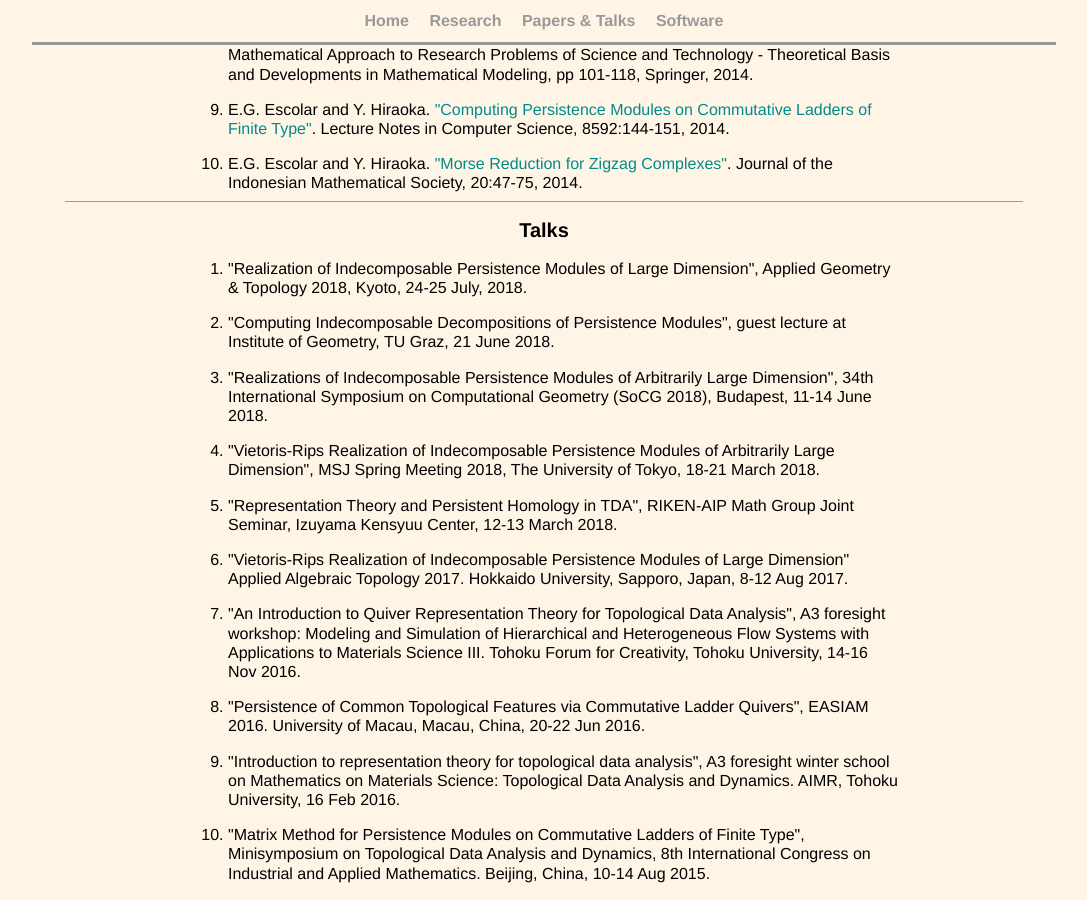
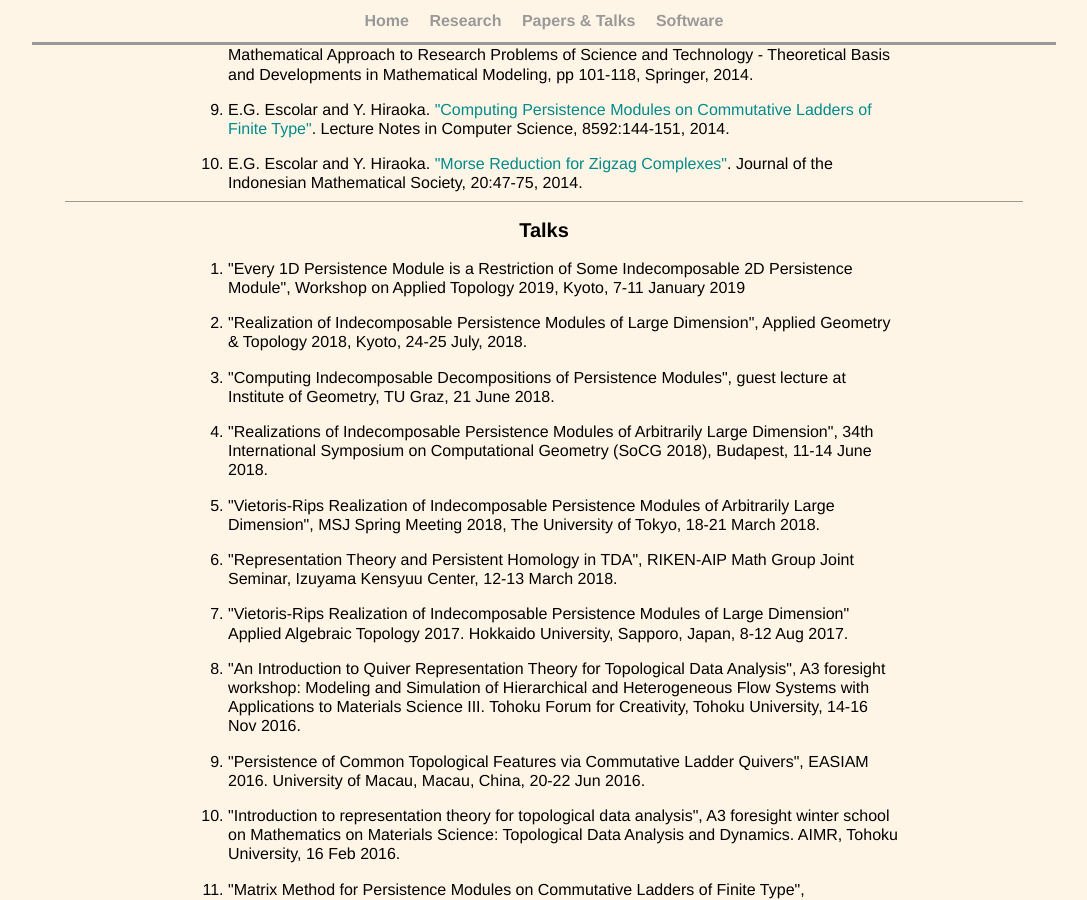
Before and after one commit to emerson-escolar/emerson-escolar.github.io, a Jekyll site: the page built from research_lists.html, in a window 1280 px wide and 900 px high, scrolled down 887 px. Shown: the whole window, without its empty margins (96-1183 px from the left). Built offline with Jekyll 4.4.1, drawn with Linux system fonts in a browser that asks for light colours.

Commit message:
update WAT2019 talk

```diff
--- a/research_lists.html
+++ b/research_lists.html
@@ -100,6 +100,9 @@ title: Emer's Papers & Talks
 <section>
 	<h2> Talks </h2>
 	<ol class="wordbox paperlist">
+    <li>
+      "Every 1D Persistence Module is a Restriction of Some Indecomposable 2D Persistence Module", Workshop on Applied Topology 2019, Kyoto, 7-11 January 2019
+    </li>
 		<li>
 			"Realization of Indecomposable Persistence Modules of Large Dimension", Applied Geometry & Topology 2018, Kyoto, 24-25 July, 2018.
 		</li>
```
